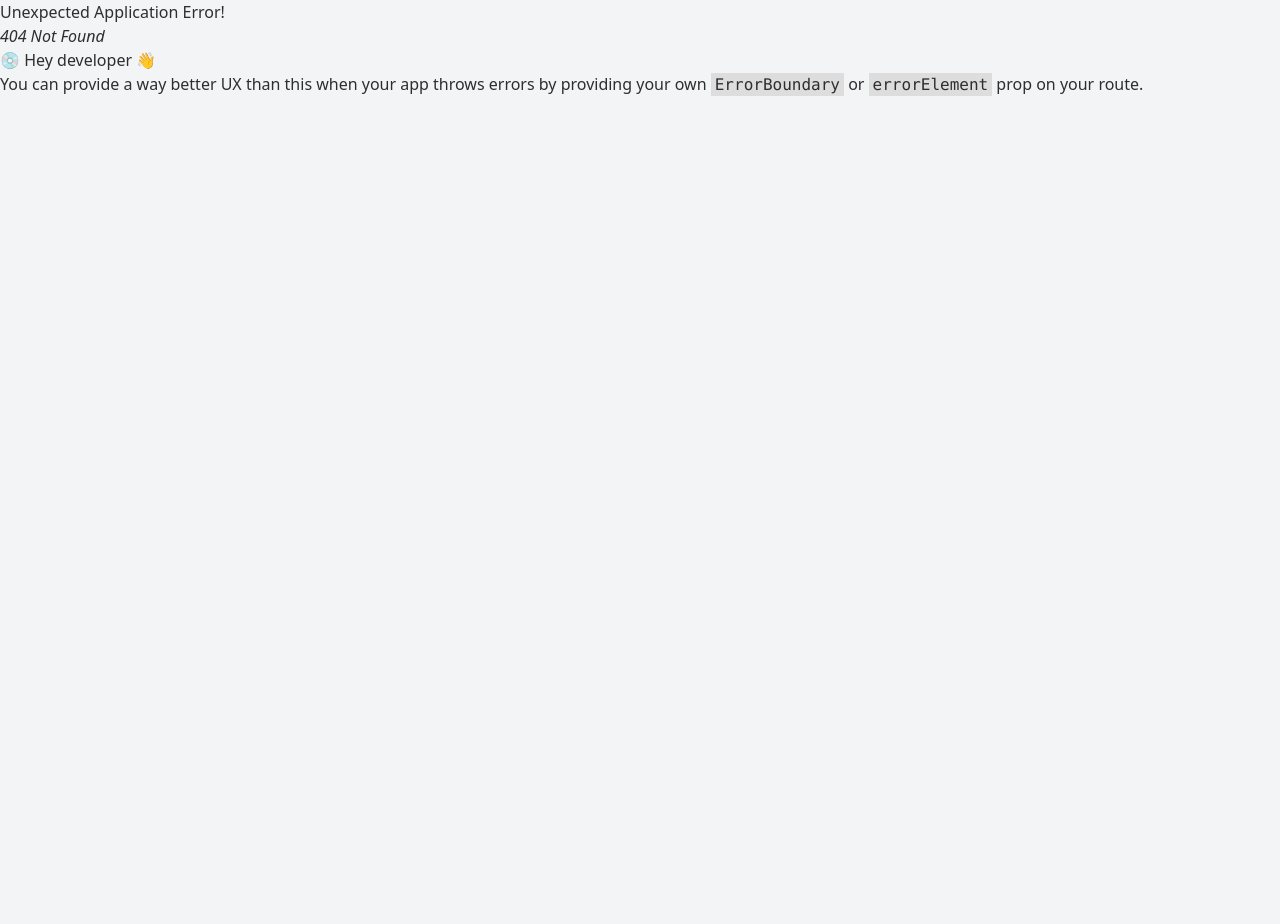
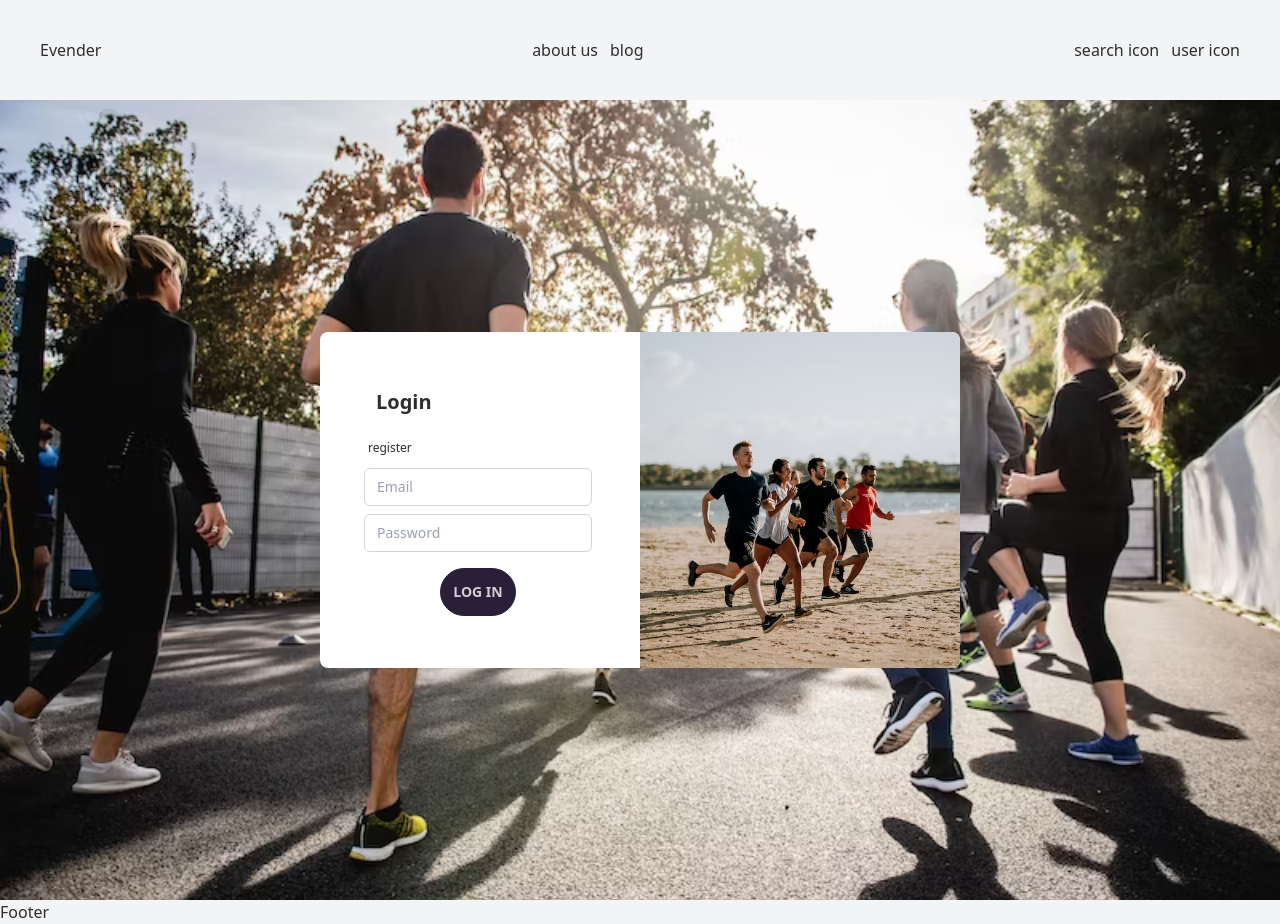
Before and after one commit to BreezeButter/evender-frontend, a React (Vite) app: page /login in a window 1280 px wide. Before the commit this address had no page. Before the commit the page ends 800 px from the top, so only its background shows below. Built offline with nearby package versions, Linux system fonts and the light colour scheme.

Commit message:
finish login

```diff
--- /dev/null
+++ b/src/features/auth/components/LoginForm.jsx
@@ -0,0 +1,73 @@
+import InputErrorMessage from './InputErrorMessage';
+import { useDispatch } from 'react-redux';
+// import { useState } from 'react';
+import validateLogin from '../validators/validateLogin';
+import { toast } from 'react-toastify';
+import { login } from '../slice/authSlice';
+import useForm from '../../../hooks/useForm';
+import RegisterInput from './RegisterInput';
+import { useNavigate } from 'react-router-dom';
+import { Link } from 'react-router-dom';
+
+export default function LoginForm() {
+    const navigate = useNavigate();
+    const { input, handleChangeInput, error, handleSubmitForm } = useForm(
+        {
+            email: '',
+            password: '',
+        },
+        validateLogin
+    );
+
+    const dispatch = useDispatch();
+
+    const onSubmit = async (data) => {
+        try {
+            await dispatch(login(data)).unwrap();
+            navigate('/home');
+            // toast.success('login success');
+        } catch (err) {
+            toast.error('invalid email');
+        }
+    };
+
+    return (
+        <form onSubmit={handleSubmitForm(onSubmit)}>
+            <div className="p-10">
+                <div className="flex flex-col font-bold p-4">Login</div>
+                <div className="flex flex-col font-light text-xs p-2">
+                    <Link to="/">register</Link>
+                </div>
+
+                <div className="p-1">
+                    <RegisterInput
+                        name="email"
+                        placeholder="Email"
+                        value={input.email}
+                        onchange={handleChangeInput}
+                        isInvalid={error.email}
+                    />
+                    {error.email && <InputErrorMessage message={error.email} />}
+                </div>
+                <div className="p-1">
+                    <RegisterInput
+                        name="password"
+                        placeholder="Password"
+                        value={input.password}
+                        onchange={handleChangeInput}
+                        isInvalid={error.password}
+                    />
+                    {error.password && (
+                        <InputErrorMessage message={error.password} />
+                    )}
+                </div>
+
+                <div className="p-3 text-center">
+                    <button className="btn btn-neutral p-3 rounded-3xl">
+                        Log in
+                    </button>
+                </div>
+            </div>
+        </form>
+    );
+}
--- a/src/features/auth/components/RegisterForm.jsx
+++ b/src/features/auth/components/RegisterForm.jsx
@@ -5,6 +5,8 @@ import RegisterInput from './RegisterInput';
 import { toast } from 'react-toastify';
 import { useDispatch } from 'react-redux';
 import { registerAsync } from '../slice/authSlice';
+import { useNavigate } from 'react-router-dom';
+import { Link } from 'react-router-dom';
 
 // import useAuth from
 
@@ -35,6 +37,7 @@ export default function RegisterForm() {
             }
             setError({});
             await dispatch(registerAsync(input)).unwrap(); // รอทำเส็จค่อยทำข้างล่างต่อ
+            navigate('/home');
             toast.success('register successfully');
             onSuccess();
         } catch (err) {
@@ -49,7 +52,7 @@ export default function RegisterForm() {
                     Create new account.
                 </div>
                 <div className="flex flex-col font-light text-xs p-2">
-                    Already A Member?
+                    <Link to="/home">Already A Member?</Link>
                 </div>
                 <div className=" grid grid-cols-2">
                     <div className="p-1">
@@ -72,7 +75,7 @@ export default function RegisterForm() {
                             onchange={handleChangeInput}
                             isInvalid={error.lastName}
                         />
-                        {error.firstName && (
+                        {error.lastName && (
                             <InputErrorMessage message={error.lastName} />
                         )}
                     </div>
@@ -85,9 +88,7 @@ export default function RegisterForm() {
                         onchange={handleChangeInput}
                         isInvalid={error.email}
                     />
-                    {error.firstName && (
-                        <InputErrorMessage message={error.email} />
-                    )}
+                    {error.email && <InputErrorMessage message={error.email} />}
                 </div>
                 <div className="p-1">
                     <RegisterInput
@@ -97,7 +98,7 @@ export default function RegisterForm() {
                         onchange={handleChangeInput}
                         isInvalid={error.password}
                     />
-                    {error.firstName && (
+                    {error.password && (
                         <InputErrorMessage message={error.password} />
                     )}
                 </div>
@@ -109,7 +110,7 @@ export default function RegisterForm() {
                         onchange={handleChangeInput}
                         isInvalid={error.confirmPassword}
                     />
-                    {error.firstName && (
+                    {error.confirmPassword && (
                         <InputErrorMessage message={error.confirmPassword} />
                     )}
                 </div>
--- a/src/features/auth/slice/authSlice.js
+++ b/src/features/auth/slice/authSlice.js
@@ -1,6 +1,6 @@
 import {createSlice ,createAsyncThunk} from '@reduxjs/toolkit'
 import * as authService from '../../../api/auth-api'
-// import { removeAccessToken, setAccessToken } from ;
+import { removeAccessToken, setAccessToken } from '../../../utils/localstorage';
 
 const initialState = {
     isAuthenticated: false,
@@ -28,9 +28,11 @@ export const registerAsync = createAsyncThunk(
 
 export const login = createAsyncThunk('auth/login',async (input,thunkApi) =>{
     try{
+        // console.log('--->',input)
         const res = await authService.login(input);
         setAccessToken(res.data.accessToken);
         const resFetchMe = await authService.fetchMe()
+        console.log('ssadsadasd',resFetchMe)
         return resFetchMe.data.user
 
     }catch(err){
--- /dev/null
+++ b/src/features/auth/validators/validateLogin.js
@@ -0,0 +1,20 @@
+import Joi from 'joi';
+
+const loginSchema = Joi.object({
+    email: Joi.string().email({ tlds: false }).required().messages({
+        'string.empty':'Email is require.'
+  }),
+  password: Joi.string().required().messages({
+    'string.empty': 'Password is required.'
+  })
+});
+
+export default input => {
+  const { error } = loginSchema.validate(input, { abortEarly: false });
+  if (error) {
+    return error.details.reduce((acc, el) => {
+      acc[el.path[0]] = el.message;
+      return acc;
+    }, {});
+  }
+};
--- /dev/null
+++ b/src/hooks/useForm.js
@@ -0,0 +1,23 @@
+import { useState } from "react";
+
+export default function useForm(initialState, validate) {
+    const [input, setInput] = useState(initialState);
+    const [error, setError] = useState({});
+
+    const handleChangeInput = (e) => {
+      setInput({ ...input, [e.target.name]: e.target.value });
+    };
+
+    const handleSubmitForm = (onSubmit) => async (e) => {
+      e.preventDefault();
+      const result = validate(input);
+      if (result) {
+        return setError(result);
+      }
+      setError({});
+      await onSubmit(input);
+      setInput(initialState);
+    };
+
+    return { input, handleChangeInput, error, handleSubmitForm };
+  }
--- /dev/null
+++ b/src/page/LoginPage.jsx
@@ -0,0 +1,22 @@
+import backgroundImage from '../assets/photo-1607962837359-5e7e89f86776.avif';
+import backgroundImage01 from '../assets/photo-1540539234-c14a20fb7c7b.avif';
+// import RegisterForm from '../features/auth/components/RegisterForm';
+import LoginForm from '../features/auth/components/LoginForm';
+
+export default function LoginPage() {
+    return (
+        <div
+            className="flex items-center bg-cover bg-center h-screen"
+            style={{ backgroundImage: `url(${backgroundImage})` }}
+        >
+            <div className="flex justify-between  p-0 border-0 text-xl w-2/4 bg-white rounded-lg mx-auto overflow-hidden">
+                <LoginForm />
+
+                <div
+                    className=" w-3/6 bg-cover bg-center"
+                    style={{ backgroundImage: `url(${backgroundImage01})` }}
+                ></div>
+            </div>
+        </div>
+    );
+}
--- a/src/routes/Router.jsx
+++ b/src/routes/Router.jsx
@@ -2,6 +2,7 @@ import { createBrowserRouter, RouterProvider } from 'react-router-dom';
 import Container from '../layouts/Container';
 // import Landing from '../page/Landing';
 import RegisterPage from '../page/RegisterPage';
+import LoginPage from '../page/LoginPage';
 
 const router = createBrowserRouter([
     {
@@ -12,6 +13,14 @@ const router = createBrowserRouter([
                 path: '/',
                 element: <RegisterPage />,
             },
+            {
+                path: '/login',
+                element: (
+                    // <RedirectIfLogin>
+                    <LoginPage />
+                    // </RedirectIfLogin>
+                ),
+            },
         ],
     },
 ]);
```
